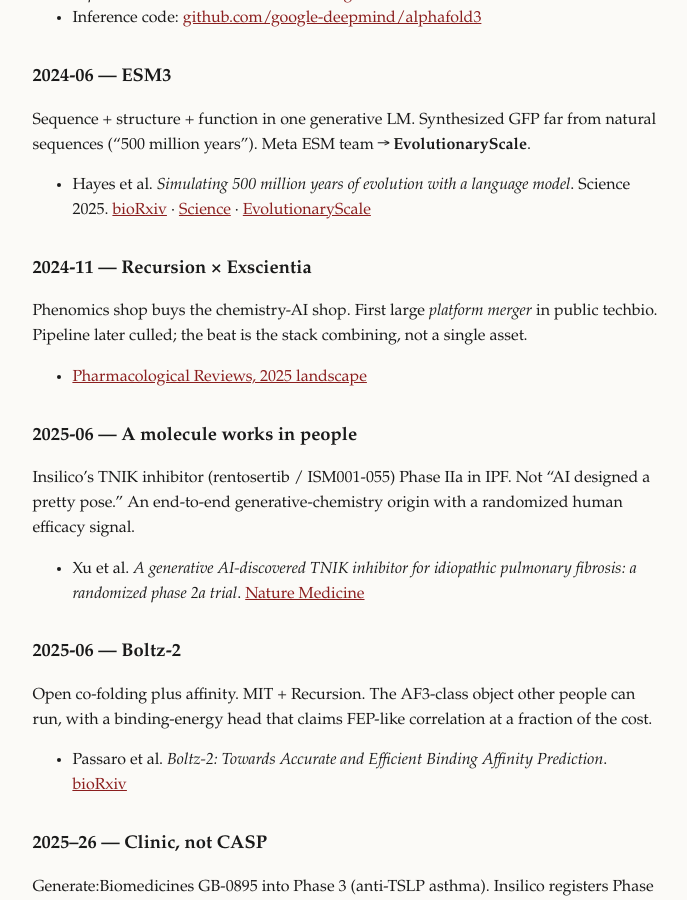
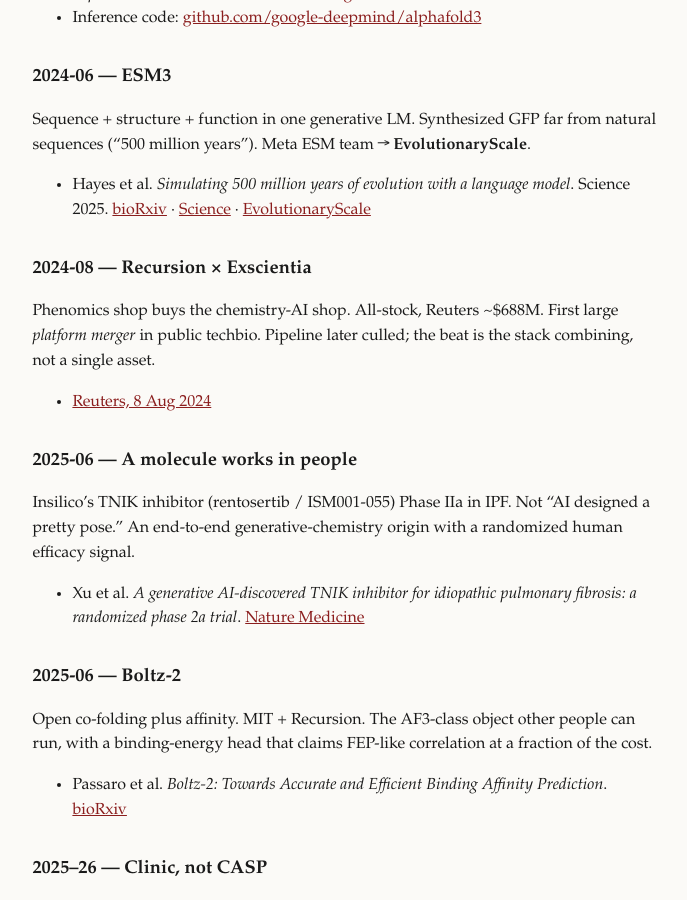
Before and after one commit to vandontduong/chronicle, a Jekyll site: the page built from timelines/techbio.md, in a window 1280 px wide and 900 px high, scrolled down 1772 px. Shown: the whole window, without its empty margins (294-981 px from the left). Built offline with Jekyll 4.4.1, drawn with Linux system fonts in a browser that asks for light colours.

Commit message:
Fix paren-broken paper URLs; Recursion cite

```diff
--- a/timelines/techbio.md
+++ b/timelines/techbio.md
@@ -63,11 +63,11 @@ Sequence + structure + function in one generative LM. Synthesized GFP far from n
 
 - Hayes et al. *Simulating 500 million years of evolution with a language model*. Science 2025. [bioRxiv](https://www.biorxiv.org/content/10.1101/2024.07.01.600583) · [Science](https://www.science.org/doi/10.1126/science.ads0018) · [EvolutionaryScale](https://www.evolutionaryscale.ai/blog/esm3-release)
 
-## 2024-11 — Recursion × Exscientia
+## 2024-08 — Recursion × Exscientia
 
-Phenomics shop buys the chemistry-AI shop. First large *platform merger* in public techbio. Pipeline later culled; the beat is the stack combining, not a single asset.
+Phenomics shop buys the chemistry-AI shop. All-stock, Reuters ~$688M. First large *platform merger* in public techbio. Pipeline later culled; the beat is the stack combining, not a single asset.
 
-- [Pharmacological Reviews, 2025 landscape](https://pharmrev.aspetjournals.org/article/S0031-6997(25)07511-8/fulltext)
+- [Reuters, 8 Aug 2024](https://www.reuters.com/markets/deals/biotech-firm-recursion-buy-smaller-peer-exscientia-688-million-2024-08-08/)
 
 ## 2025-06 — A molecule works in people
 
```
Also changed, not shown: timelines/intuitive.md (+1 -1 lines), timelines/rsi.md (+1 -1 lines).
